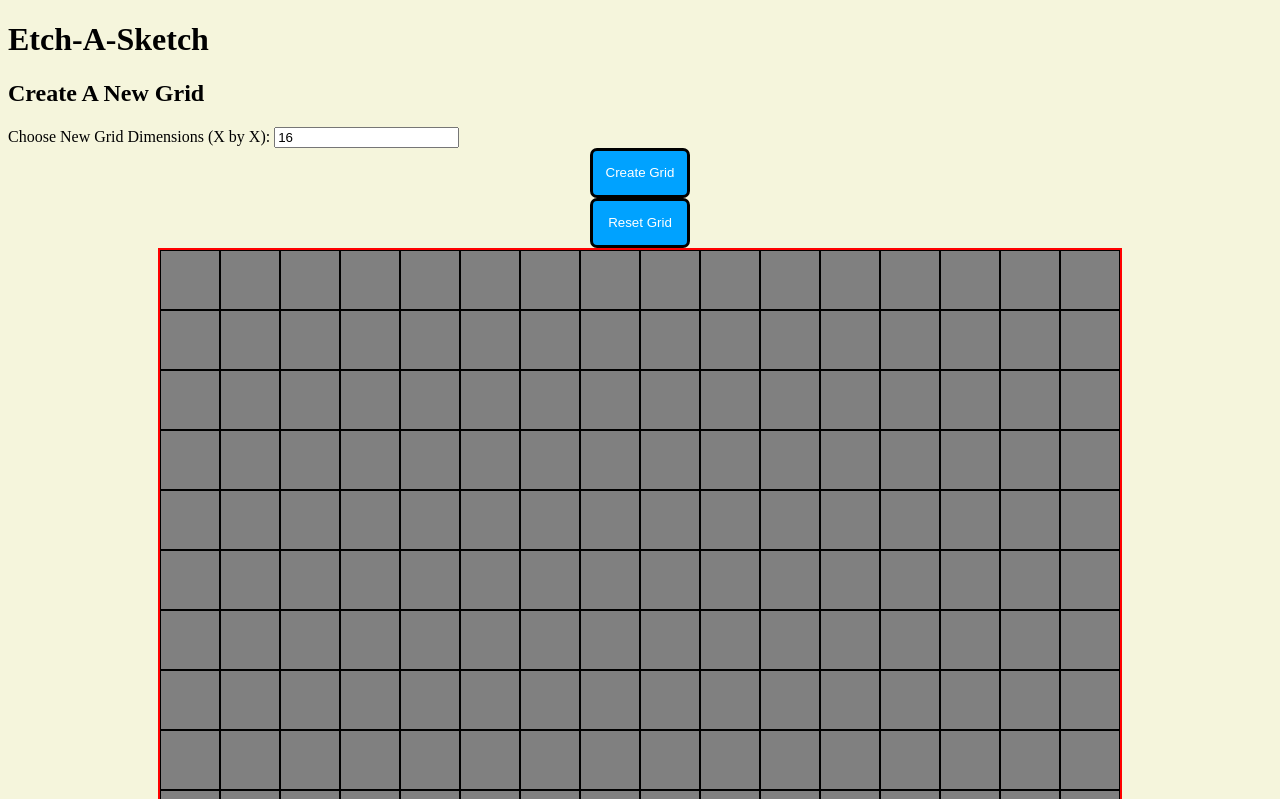
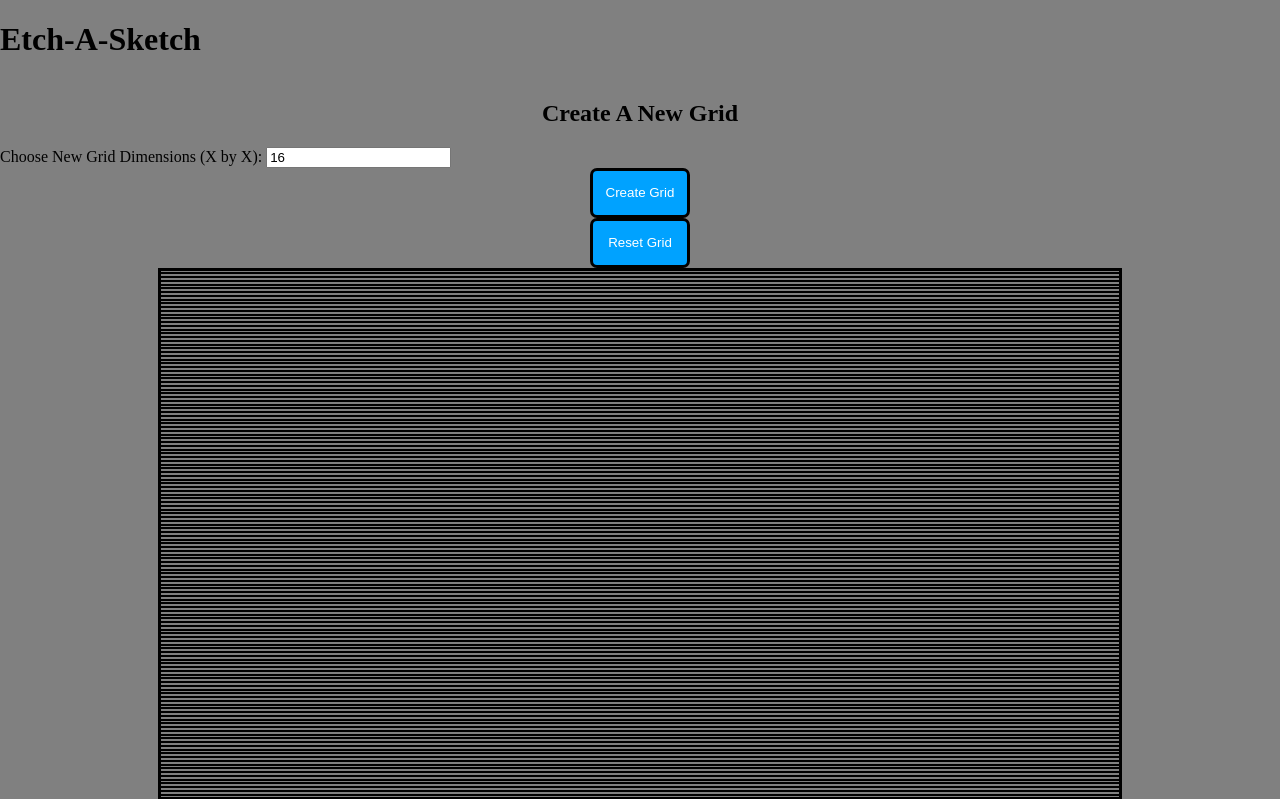
Before and after one commit to ImAMyth/Etch-a-sketch, a plain HTML site: page index.html in a window 1280 px wide. Shown: the top 799 px of the page. Drawn offline with Linux system fonts and the light colour scheme.

Commit message:
Updated CSS according to HTML update

```diff
--- a/style.css
+++ b/style.css
@@ -1,33 +1,21 @@
 body {
-    height: 100%;
-    background: beige;
+    margin: 0 auto;
+    background: grey;
 }
 h1 {
     display: flex;
-    align-self: center;
+    text-align: center;
     color: black;
 }
-#container {
-    display: grid;
-    grid-template-columns: repeat(16, 60px);
+h2 {
+    text-align: center;
 
-    margin: auto;
-    width: 960px;
-    height: 960px;
-    border: 2px solid red;
 }
+label {
 
-.square {
-    background-color: grey;
-    border: 1px black solid;
 }
-.hover {
-    background-color: red;
-}
-#initial-container {
-    display: flex;
-    flex-direction: column;
-    justify-content: center;
+input {
+
 }
 button {
     display: flex;
@@ -35,7 +23,6 @@ button {
     align-items: center;
     justify-content: center;
     justify-self: center;
-
     color: white;
     background: rgb(0, 162, 255);
     padding: 0;
@@ -44,3 +31,25 @@ button {
     height: 50px;
     width: 100px;
 }
+button:hover {
+
+}
+#content {
+    display: flex;
+    flex-direction: column;
+    justify-content: center;
+}
+.square {
+    background-color: grey;
+    border: 1px black solid;
+}
+.hover {
+    background-color: red;
+}
+#container {
+    display: grid;
+    margin: auto;
+    width: 960px;
+    height: 960px;
+    border: 2px solid black;
+}
```
